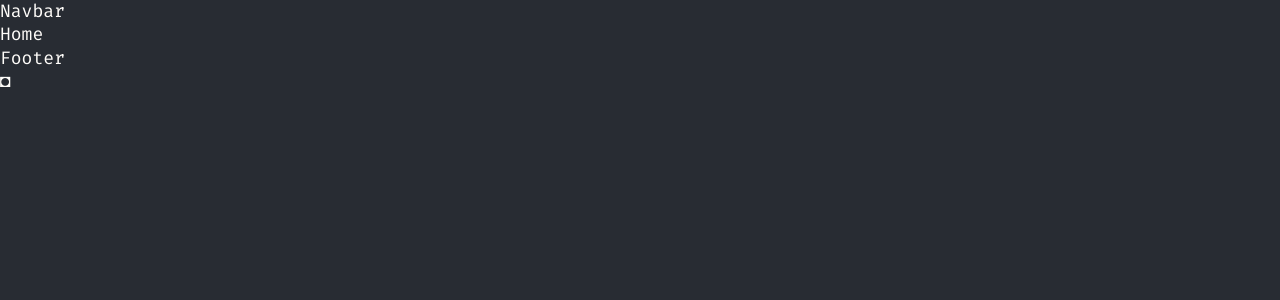
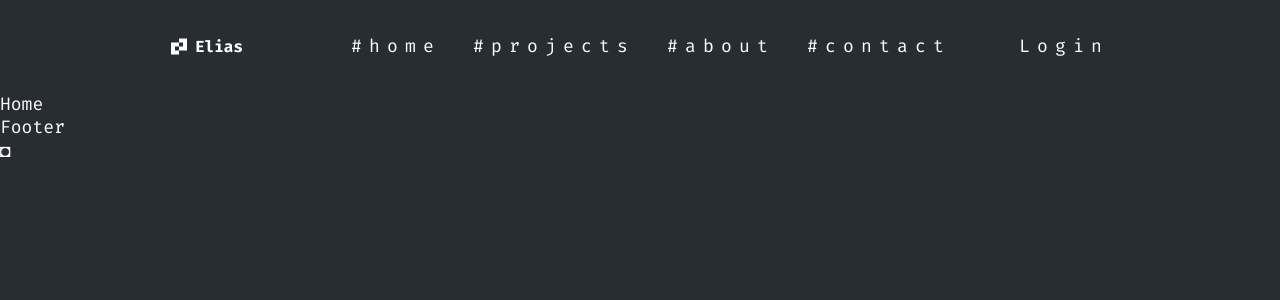
Before and after one commit to iancenry/portfolio2.0, a React (Vite) app: page / in a window 1280 px wide. Shown: the top 300 px of the page. Built offline with nearby package versions, Linux system fonts and the light colour scheme.

Commit message:
update & style navbar

```diff
--- a/src/Components/Navbar/Navbar.jsx
+++ b/src/Components/Navbar/Navbar.jsx
@@ -1,5 +1,46 @@
+import { Link } from 'react-router-dom'
+import './Navbar.scss'
+
 const Navbar = () => {
-  return <div>Navbar</div>
+  return (
+    <header>
+      <nav className="navbar flex flex-jc-sb flex-ai-c">
+        <div className="navbar__logo">
+          <img src="/src/assets/images/logo.png" alt="portfolio logo" />
+        </div>
+        <ul className="navbar__links flex flex-jc-c flex-ai-c">
+          <li>
+            <Link to="." className="p__firacode">
+              <span>#</span>home
+            </Link>
+          </li>
+          <li className="p__firacode">
+            <Link to="projects" className="p__firacode">
+              <span>#</span>projects
+            </Link>
+          </li>
+          <li className="p__firacode">
+            <Link to="about" className="p__firacode">
+              <span>#</span>about
+            </Link>
+          </li>
+          <li className="p__firacode">
+            <Link to="contact" className="p__firacode">
+              <span>#</span>contact
+            </Link>
+          </li>
+        </ul>
+        <div className="navbar__login flex flex-jc-c flex-ai-c">
+          <Link to="." className="p__firacode">
+            Login
+          </Link>
+        </div>
+        {/* smallscreen navbar */}
+      </nav>
+    </header>
+  )
 }
 
 export default Navbar
+
+//TODO: add smallscreen navbar and put login to side as icon not words
--- a/src/Components/Navbar/Navbar.scss
+++ b/src/Components/Navbar/Navbar.scss
@@ -0,0 +1,24 @@
+.navbar {
+  width: 100%;
+  padding: 1rem 10.685rem;
+
+  &__logo {
+    display: flex;
+    justify-content: flex-start;
+    align-items: center;
+
+    > img {
+      width: 72px;
+    }
+  }
+
+  &__links {
+    list-style: none;
+    flex: 1;
+
+    > li {
+      margin: 0 1rem;
+      cursor: pointer;
+    }
+  }
+}
```
